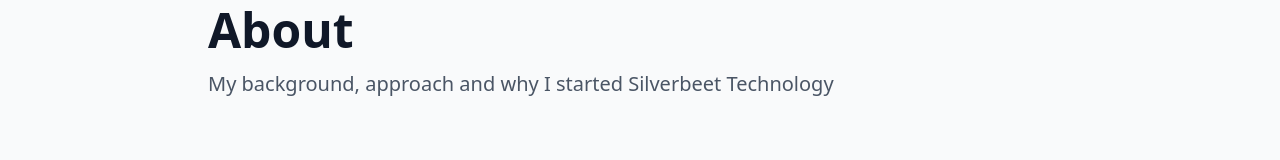
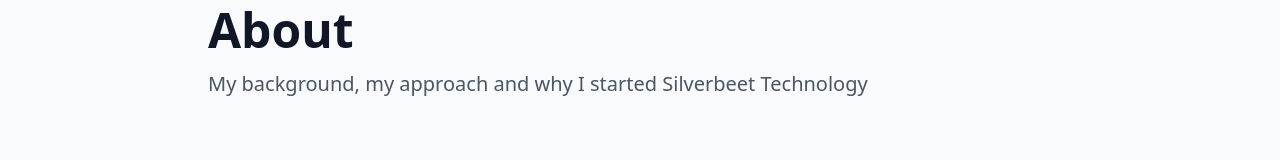
Before and after one commit to silverbeet-technology/website, an Astro site in the folder base/: page /about in a window 1280 px wide. Shown: the part 139-299 px from the top of the page. Built offline with nearby package versions, Linux system fonts and the light colour scheme; Astro itself is replaced by a stand-in of ours.

Commit message:
starting work on about

```diff
--- a/base/src/pages/about.astro
+++ b/base/src/pages/about.astro
@@ -8,7 +8,7 @@
 
 <Layout
 	title={`About | ${SITE.title}`}
-	description="About my background, approach and why I started Silverbeet Technology"
+	description="My background, my approach and why I started Silverbeet Technology"
 	canonicalURL={`${SITE.url}/about`}
 >
 	<Header />
@@ -19,7 +19,7 @@
 			</ScrollReveal>
 			<ScrollReveal client:load delay={0.1}>
 				<p class="text-xl text-gray-600 mb-12">
-					My background, approach and why I started Silverbeet Technology
+					My background, my approach and why I started Silverbeet Technology
 				</p>
 			</ScrollReveal>
 
```
